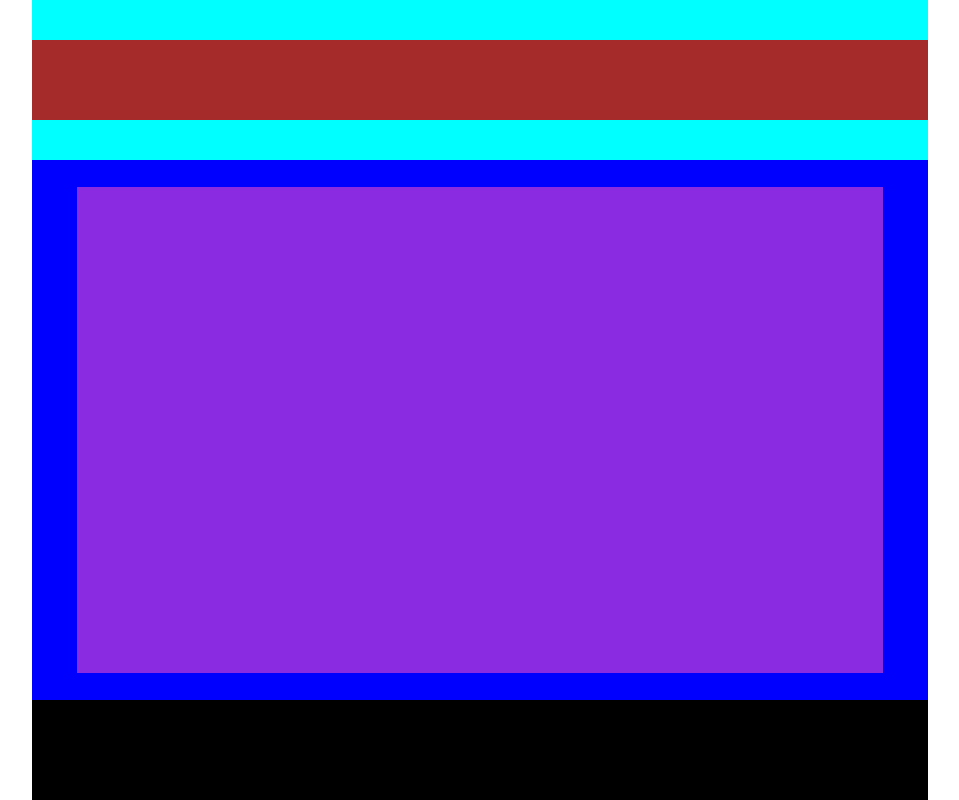
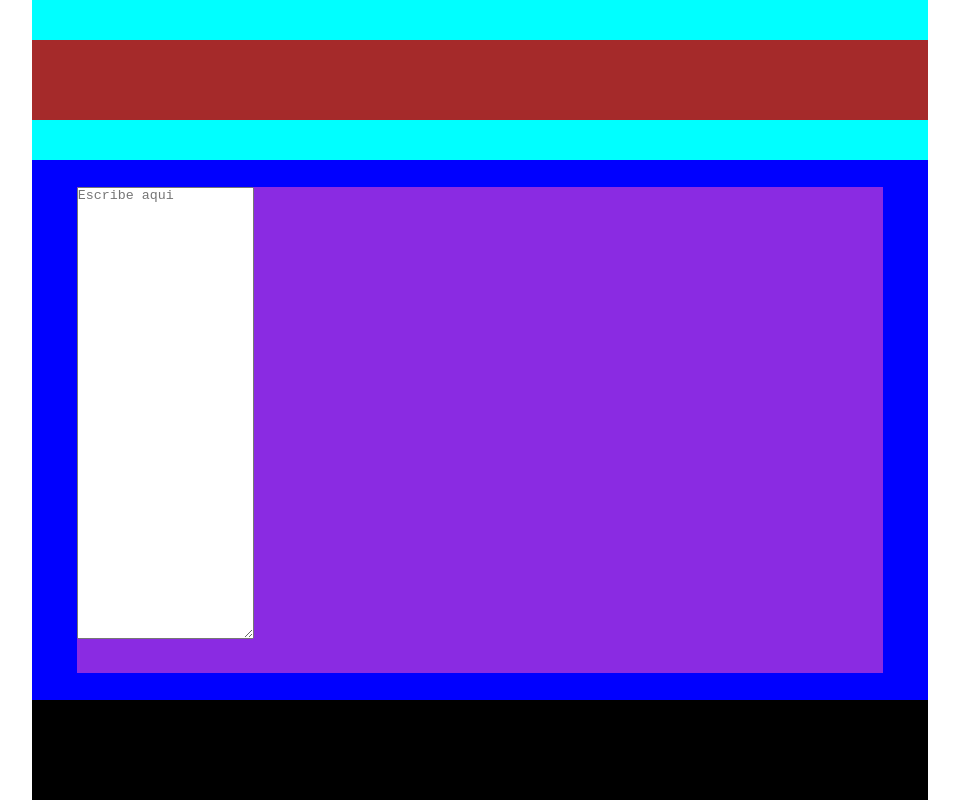
Before and after one commit to EfrenMV/Editor_txt, a plain HTML site: page Act/index.html in a window 1280 px wide. Shown: the whole page, without its empty margins (160-1119 px from the left). Drawn offline with Linux system fonts and the light colour scheme.

Commit message:
texto
dfd

```diff
--- a/Act/index.html
+++ b/Act/index.html
@@ -10,10 +10,16 @@
 <body>
     <div class="background">
         <div class="barra">
-            <div class="box_botones"></div>
+            <div class="box_botones">
+
+            </div>
         </div>
         <div class="box_txt">
-            <div class="text"></div>
+            <div class="text">
+
+                <textarea placeholder="Escribe aqui" rows="30"></textarea>
+
+            </div>
         </div>
     </div>
 </body>
```
